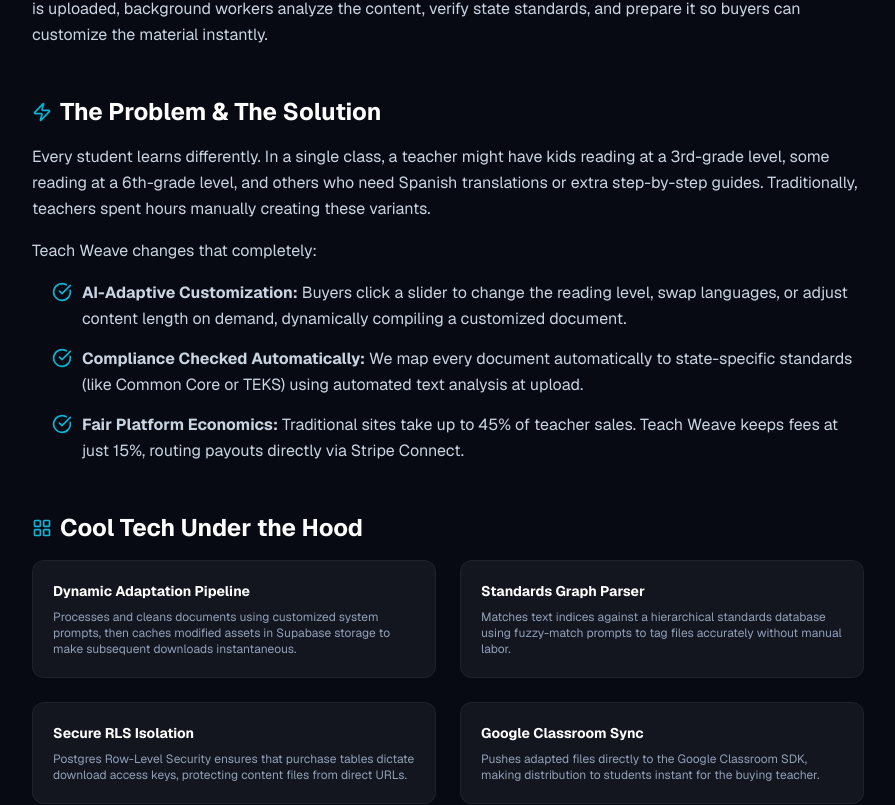
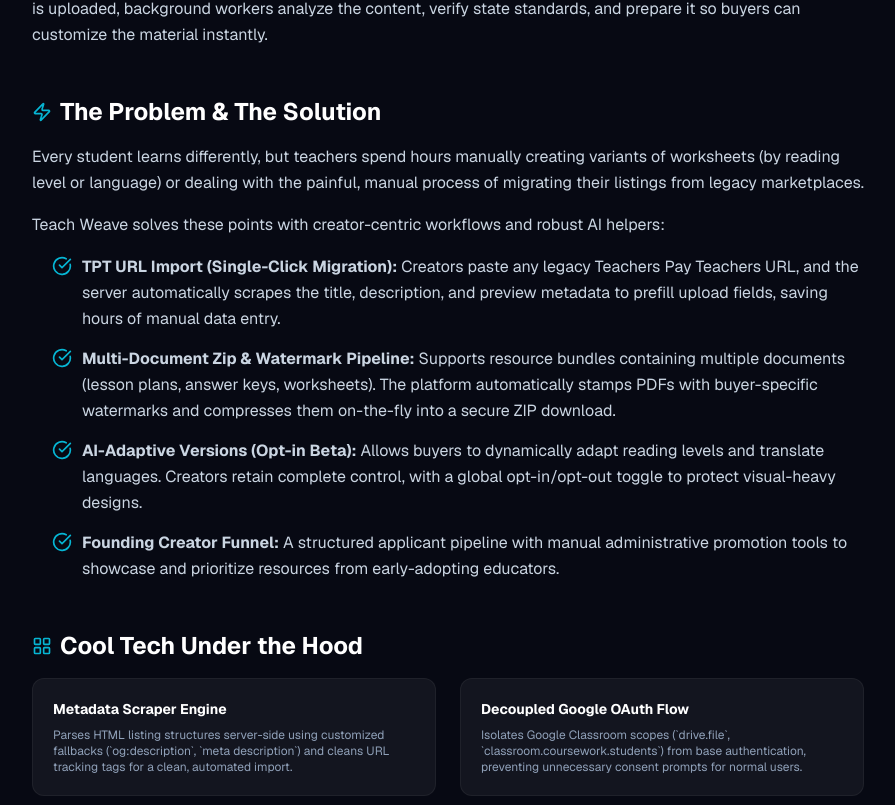
Before and after one commit to Scoce/burt-consulting, a Next.js app: page /projects/teach-weave in a window 1280 px wide. Shown: the part 1455-2260 px from the top of the page, without its empty margins (192-1087 px from the left). Built offline with nearby package versions, Linux system fonts and the light colour scheme.

Commit message:
docs: update case studies with shipped features & harden contact api for security

```diff
--- a/src/app/api/contact/route.ts
+++ b/src/app/api/contact/route.ts
@@ -61,7 +61,6 @@
     return NextResponse.json({ success: true, message: 'Contact request recorded' });
   } catch (err: unknown) {
     console.error('[api/contact] Fatal error handling contact request:', err);
-    const msg = err instanceof Error ? err.message : 'Internal Server Error';
-    return NextResponse.json({ error: msg }, { status: 500 });
+    return NextResponse.json({ error: 'Internal Server Error' }, { status: 500 });
   }
 }
--- a/src/app/projects/bank-of-gaga/page.tsx
+++ b/src/app/projects/bank-of-gaga/page.tsx
@@ -114,23 +114,27 @@
               <Users className="w-5 h-5 text-sax-gold" /> The Core Concept
             </h2>
             <p>
-              Lending money to family members is incredibly common, but it&apos;s usually tracked on random napkins or messy Excel sheets. This leads to forgotten balances, missed timelines, and awkward family dinner conversations.
+              Lending money to family members is common, but spreadsheets are poorly suited for the human side of tracking. I built Bank of Gaga to professionalize family loan agreements while keeping them friendly and accessible.
             </p>
             <p>
-              I built Bank of Gaga to solve this using a double-sided user interface:
+              The application leverages a double-sided UI tailored to different demographics:
             </p>
             <ul className="space-y-3.5 pl-5 list-none">
               <li className="flex items-start gap-2.5">
                 <CheckCircle className="w-5 h-5 text-sax-gold shrink-0 mt-0.5" />
-                <span><strong>For Lenders ("Gagas"):</strong> A highly legible, clear desktop interface. Gagas can view summaries, click to adjust payment terms, and export clean PDF loan records.</span>
+                <span><strong>High-Legibility Lender Dashboard:</strong> Tailored for older lenders ("Gagas") who value explicit UI cues, featuring a simplified layout, high-contrast states, custom Date Change modals, and easy SMS invitation sharing.</span>
               </li>
               <li className="flex items-start gap-2.5">
                 <CheckCircle className="w-5 h-5 text-sax-gold shrink-0 mt-0.5" />
-                <span><strong>For Borrowers:</strong> A mobile-first progress screen. Borrowers see when payments are due and receive friendly email alerts when a transaction is logged.</span>
+                <span><strong>Free Promissory Note Generator:</strong> A public lead magnet utility that dynamically compiles printable family loan contracts in PDF format, helping bootstrap traffic and capture email leads.</span>
               </li>
               <li className="flex items-start gap-2.5">
                 <CheckCircle className="w-5 h-5 text-sax-gold shrink-0 mt-0.5" />
-                <span><strong>Financial Literacy Arena:</strong> A mock stock market simulator. Borrowers (especially kids) can practice investing their pretend cash balance, adding a fun learning layer to debt tracking.</span>
+                <span><strong>Mortgage-Style Overpayments:</strong> Extra payments apply directly to principal reduction and shorten the term, rather than shrinking future monthly slots into weird fractional amounts (resolved based on direct feedback).</span>
+              </li>
+              <li className="flex items-start gap-2.5">
+                <CheckCircle className="w-5 h-5 text-sax-gold shrink-0 mt-0.5" />
+                <span><strong>Growth & Referrals:</strong> Mutual referral rewards and extended 30-day trial periods ensure that families get a full payment loop to experience the product before committing.</span>
               </li>
             </ul>
           </section>
@@ -142,27 +146,27 @@
             </h2>
             <div className="grid grid-cols-1 sm:grid-cols-2 gap-6 mt-4">
               <div className="p-5 rounded-xl bg-white/5 border border-white/5 space-y-2">
-                <h4 className="font-bold text-white text-sm">Amortization Engine</h4>
+                <h4 className="font-bold text-white text-sm">Amortization & Recalculation Engine</h4>
                 <p className="text-xs text-slate-400">
-                  Runs compounding math directly in database updates to calculate principal vs. interest splits, letting users make extra payments or adjust terms mid-loan.
+                  Calculates real-time principal/interest schedules dynamically, cleanly handling early payments and displaying a "Final Payment 🎉" badge on completion.
                 </p>
               </div>
               <div className="p-5 rounded-xl bg-white/5 border border-white/5 space-y-2">
-                <h4 className="font-bold text-white text-sm">Secure Entry Rate-Limiters</h4>
+                <h4 className="font-bold text-white text-sm">Manual Confirmation Loop & Plaid waitlist</h4>
                 <p className="text-xs text-slate-400">
-                  Protects sensitive entry points (like signups, password resets, and invitation links) from brute-forcing using custom serverless Redis limits.
+                  Lenders review pending payments with a dashboard card, backed by a 24h cron nudge. Includes an in-app "Join Plaid waitlist" CTA to measure demand for full integrations.
                 </p>
               </div>
               <div className="p-5 rounded-xl bg-white/5 border border-white/5 space-y-2">
-                <h4 className="font-bold text-white text-sm">GA4 Attribution Tracking</h4>
+                <h4 className="font-bold text-white text-sm">GA4 & Attribution Funnel</h4>
                 <p className="text-xs text-slate-400">
-                  Tracks subscription signups and correlates landing page flows to Stripe conversions using server-side analytics.
+                  Tracks subscription starts on `/billing/success` via Google Analytics, logging exact signup sources (Google OAuth vs. Email) to a Postgres metadata table.
                 </p>
               </div>
               <div className="p-5 rounded-xl bg-white/5 border border-white/5 space-y-2">
-                <h4 className="font-bold text-white text-sm">Email Reminders pipeline</h4>
+                <h4 className="font-bold text-white text-sm">Email & SMS Reminder Pipelines</h4>
                 <p className="text-xs text-slate-400">
-                  Integrates Resend transactional API to dispatch balance notifications and monthly receipts automatically.
+                  Triggers daily checks via cron jobs, using the Resend API to alert borrowers of upcoming due dates and notify lenders when confirmation is needed.
                 </p>
               </div>
             </div>
--- a/src/app/projects/teach-weave/page.tsx
+++ b/src/app/projects/teach-weave/page.tsx
@@ -114,23 +114,27 @@
               <Zap className="w-5 h-5 text-tech-cyan" /> The Problem & The Solution
             </h2>
             <p>
-              Every student learns differently. In a single class, a teacher might have kids reading at a 3rd-grade level, some reading at a 6th-grade level, and others who need Spanish translations or extra step-by-step guides. Traditionally, teachers spent hours manually creating these variants.
+              Every student learns differently, but teachers spend hours manually creating variants of worksheets (by reading level or language) or dealing with the painful, manual process of migrating their listings from legacy marketplaces.
             </p>
             <p>
-              Teach Weave changes that completely:
+              Teach Weave solves these points with creator-centric workflows and robust AI helpers:
             </p>
             <ul className="space-y-3.5 pl-5 list-none">
               <li className="flex items-start gap-2.5">
                 <CheckCircle className="w-5 h-5 text-tech-cyan shrink-0 mt-0.5" />
-                <span><strong>AI-Adaptive Customization:</strong> Buyers click a slider to change the reading level, swap languages, or adjust content length on demand, dynamically compiling a customized document.</span>
+                <span><strong>TPT URL Import (Single-Click Migration):</strong> Creators paste any legacy Teachers Pay Teachers URL, and the server automatically scrapes the title, description, and preview metadata to prefill upload fields, saving hours of manual data entry.</span>
               </li>
               <li className="flex items-start gap-2.5">
                 <CheckCircle className="w-5 h-5 text-tech-cyan shrink-0 mt-0.5" />
-                <span><strong>Compliance Checked Automatically:</strong> We map every document automatically to state-specific standards (like Common Core or TEKS) using automated text analysis at upload.</span>
+                <span><strong>Multi-Document Zip & Watermark Pipeline:</strong> Supports resource bundles containing multiple documents (lesson plans, answer keys, worksheets). The platform automatically stamps PDFs with buyer-specific watermarks and compresses them on-the-fly into a secure ZIP download.</span>
               </li>
               <li className="flex items-start gap-2.5">
                 <CheckCircle className="w-5 h-5 text-tech-cyan shrink-0 mt-0.5" />
-                <span><strong>Fair Platform Economics:</strong> Traditional sites take up to 45% of teacher sales. Teach Weave keeps fees at just 15%, routing payouts directly via Stripe Connect.</span>
+                <span><strong>AI-Adaptive Versions (Opt-in Beta):</strong> Allows buyers to dynamically adapt reading levels and translate languages. Creators retain complete control, with a global opt-in/opt-out toggle to protect visual-heavy designs.</span>
+              </li>
+              <li className="flex items-start gap-2.5">
+                <CheckCircle className="w-5 h-5 text-tech-cyan shrink-0 mt-0.5" />
+                <span><strong>Founding Creator Funnel:</strong> A structured applicant pipeline with manual administrative promotion tools to showcase and prioritize resources from early-adopting educators.</span>
               </li>
             </ul>
           </section>
@@ -142,27 +146,27 @@
             </h2>
             <div className="grid grid-cols-1 sm:grid-cols-2 gap-6 mt-4">
               <div className="p-5 rounded-xl bg-white/5 border border-white/5 space-y-2">
-                <h4 className="font-bold text-white text-sm">Dynamic Adaptation Pipeline</h4>
+                <h4 className="font-bold text-white text-sm">Metadata Scraper Engine</h4>
                 <p className="text-xs text-slate-400">
-                  Processes and cleans documents using customized system prompts, then caches modified assets in Supabase storage to make subsequent downloads instantaneous.
+                  Parses HTML listing structures server-side using customized fallbacks (`og:description`, `meta description`) and cleans URL tracking tags for a clean, automated import.
                 </p>
               </div>
               <div className="p-5 rounded-xl bg-white/5 border border-white/5 space-y-2">
-                <h4 className="font-bold text-white text-sm">Standards Graph Parser</h4>
+                <h4 className="font-bold text-white text-sm">Decoupled Google OAuth Flow</h4>
                 <p className="text-xs text-slate-400">
-                  Matches text indices against a hierarchical standards database using fuzzy-match prompts to tag files accurately without manual labor.
+                  Isolates Google Classroom scopes (`drive.file`, `classroom.coursework.students`) from base authentication, preventing unnecessary consent prompts for normal users.
                 </p>
               </div>
               <div className="p-5 rounded-xl bg-white/5 border border-white/5 space-y-2">
-                <h4 className="font-bold text-white text-sm">Secure RLS Isolation</h4>
+                <h4 className="font-bold text-white text-sm">Forensic PDF Watermarking</h4>
                 <p className="text-xs text-slate-400">
-                  Postgres Row-Level Security ensures that purchase tables dictate download access keys, protecting content files from direct URLs.
+                  Programmatically stamps buyer identifiers onto each PDF page before streaming, preventing illegal document leakage and sharing.
                 </p>
               </div>
               <div className="p-5 rounded-xl bg-white/5 border border-white/5 space-y-2">
-                <h4 className="font-bold text-white text-sm">Google Classroom Sync</h4>
+                <h4 className="font-bold text-white text-sm">Google Classroom Draft Integration</h4>
                 <p className="text-xs text-slate-400">
-                  Pushes adapted files directly to the Google Classroom SDK, making distribution to students instant for the buying teacher.
+                  Pushes documents directly to a teacher&apos;s Google Classroom course as a **Draft Assignment**, allowing them to verify points, topics, and due dates before students see it.
                 </p>
               </div>
             </div>
--- a/src/app/projects/teaching-sax/page.tsx
+++ b/src/app/projects/teaching-sax/page.tsx
@@ -131,19 +131,23 @@
             <ul className="space-y-3.5 pl-5 list-none">
               <li className="flex items-start gap-2.5">
                 <CheckCircle className="w-5 h-5 text-sax-gold shrink-0 mt-0.5" />
-                <span><strong>No-Friction Assignment Flow:</strong> I can write feedback during our video session and send it straight to the student&apos;s practice panel in one click—no post-lesson typing required.</span>
+                <span><strong>Onboarding Wizard & Settings UI:</strong> A multi-tab settings page allowing teachers to configure bios, teaching specialty instruments, default pricing, default lesson lengths, and calendar links.</span>
               </li>
               <li className="flex items-start gap-2.5">
                 <CheckCircle className="w-5 h-5 text-sax-gold shrink-0 mt-0.5" />
-                <span><strong>Practice Recording Log:</strong> Students record audio snippets of their homework directly in the web app. It creates a simple history log so we can hear their tone improvement over weeks and months.</span>
+                <span><strong>Tokenized Student Booking Link:</strong> A Calendly-style student self-booking workflow built on the `/contact` path with custom time templates and automated Resend confirmation emails.</span>
               </li>
               <li className="flex items-start gap-2.5">
                 <CheckCircle className="w-5 h-5 text-sax-gold shrink-0 mt-0.5" />
-                <span><strong>Parent Portal:</strong> Parents paying for lessons get a clean, simple dashboard to see practice consistency and listen to homework recordings without surveilling the student&apos;s active practice space.</span>
+                <span><strong>Google Calendar OAuth Sync:</strong> Direct integration with the Google Calendar API that synchronizes lesson time slots independently of user sign-in credentials, supporting future extension to Microsoft and Apple calendars.</span>
               </li>
               <li className="flex items-start gap-2.5">
                 <CheckCircle className="w-5 h-5 text-sax-gold shrink-0 mt-0.5" />
-                <span><strong>Stripe Billing Automations:</strong> Handles lesson reservations, automated subscription invoices, and late-cancel terms without awkward follow-up messages.</span>
+                <span><strong>iCal Subscription Feed:</strong> Generates a read-only `.ics` calendar URL in standard RFC 5545 format at `/api/calendar/[token]`, enabling teachers and students to sync active lessons to their native phone calendar apps.</span>
+              </li>
+              <li className="flex items-start gap-2.5">
+                <CheckCircle className="w-5 h-5 text-sax-gold shrink-0 mt-0.5" />
+                <span><strong>Multi-Tenant Architecture from Day One:</strong> Ensures absolute tenant isolation across all scheduling tables using custom database schemas scoped by `teacher_id` with automatic backfill hooks during user creation.</span>
               </li>
             </ul>
           </section>
--- a/src/app/projects/truths-and-lies/page.tsx
+++ b/src/app/projects/truths-and-lies/page.tsx
@@ -112,7 +112,7 @@
               This app started as a fun, educational way to teach my 8-year-old son how programming and AI work. He came up with the core ideas—choosing categories like Sports Stars and Movies, setting up a Hall of Fame leaderboard, and designing how the badges should look.
             </p>
             <p>
-              Together, we explored how to collaborate with AI:
+              Together, we expanded the solo game into a real-time classroom multiplayer experience:
             </p>
             <ul className="space-y-3.5 pl-5 list-none">
               <li className="flex items-start gap-2.5">
@@ -121,11 +121,15 @@
               </li>
               <li className="flex items-start gap-2.5">
                 <CheckCircle className="w-5 h-5 text-tech-violet shrink-0 mt-0.5" />
-                <span><strong>Targeting Content:</strong> Teaching the model to adapt questions based on age—generating Elsa and Superhero questions for kids, and classical music or deep tech trivia for adults.</span>
+                <span><strong>Smartboard & Live Contest Suite:</strong> Designed for teachers to project educational warm-ups on a Smartboard or run 15-second speed contests where students scan a QR code to answer on their own devices.</span>
               </li>
               <li className="flex items-start gap-2.5">
                 <CheckCircle className="w-5 h-5 text-tech-violet shrink-0 mt-0.5" />
-                <span><strong>Database Gamification:</strong> Setting up simple schemas on Neon to store user scores, streak milestones, and award achievements (like getting 5 correct answers in a row).</span>
+                <span><strong>AI-Assisted Nickname Moderation:</strong> A safety pipeline using Gemini-2.5-flash to screen student lobby names in real time, automatically blocking profanity, crude numbers, and Gen Alpha brainrot slang (like *skibidi* or *gyatt*).</span>
+              </li>
+              <li className="flex items-start gap-2.5">
+                <CheckCircle className="w-5 h-5 text-tech-violet shrink-0 mt-0.5" />
+                <span><strong>Zero-Friction Guest Mode:</strong> Automatically creates mock sessions on landing, letting users jump straight into gameplay without completing email registrations.</span>
               </li>
             </ul>
           </section>
@@ -143,21 +147,21 @@
                 </p>
               </div>
               <div className="p-5 rounded-xl bg-white/5 border border-white/5 space-y-2">
-                <h4 className="font-bold text-white text-sm">Age Division scoreboards</h4>
+                <h4 className="font-bold text-white text-sm">AI Classroom safety</h4>
                 <p className="text-xs text-slate-400">
-                  Separates score submissions into three different leaderboard divisions to keep matches fair and fun for all players.
+                  Uses strict K-12 moderator system instructions with JSON response schemas to identify cuss evasions, inappropriate numbers, and meme slang.
                 </p>
               </div>
               <div className="p-5 rounded-xl bg-white/5 border border-white/5 space-y-2">
-                <h4 className="font-bold text-white text-sm">Local Mock Database</h4>
+                <h4 className="font-bold text-white text-sm">Live Lobby speed leaderboard</h4>
                 <p className="text-xs text-slate-400">
-                  Implements an in-memory SQL simulator that mimics games, users, and achievements tables to make offline development possible.
+                  Provides a real-time lobby where answers submitted via mobile devices calculate score metrics based on response speed.
                 </p>
               </div>
               <div className="p-5 rounded-xl bg-white/5 border border-white/5 space-y-2">
-                <h4 className="font-bold text-white text-sm">Badge Unlock pipeline</h4>
+                <h4 className="font-bold text-white text-sm">Neon Serverless DB</h4>
                 <p className="text-xs text-slate-400">
-                  Checks streak counts and login times after each turn to trigger badge awards, saving achievements to a relational user table.
+                  Stores live lobbies, user profiles, streaks, and unlocked badges in a scalable relational database with Jose-backed JWT auth tokens.
                 </p>
               </div>
             </div>
--- a/src/lib/email.ts
+++ b/src/lib/email.ts
@@ -12,19 +12,35 @@
   message: string;
 }
 
+function escapeHtml(text: string): string {
+  return text
+    .replace(/&/g, '&amp;')
+    .replace(/</g, '&lt;')
+    .replace(/>/g, '&gt;')
+    .replace(/"/g, '&quot;')
+    .replace(/'/g, '&#039;');
+}
+
 export async function sendContactEmail(payload: EmailPayload) {
   const { name, email, company, message } = payload;
-  const companyStr = company ? ` at ${company}` : '';
 
-  const subject = `New Portfolio Inquiry from ${name}${companyStr}`;
+  // HTML-escape user inputs to prevent XSS injection in email clients
+  const escapedName = escapeHtml(name);
+  const escapedEmail = escapeHtml(email);
+  const escapedCompany = company ? escapeHtml(company) : '';
+  const escapedMessage = escapeHtml(message);
+
+  const companyStr = escapedCompany ? ` at ${escapedCompany}` : '';
+  const subject = `New Portfolio Inquiry from ${escapedName}${companyStr}`;
+
   const html = `
     <h2>New Contact Form Submission</h2>
-    <p><strong>Name:</strong> ${name}</p>
-    <p><strong>Email:</strong> ${email}</p>
-    <p><strong>Company:</strong> ${company || 'N/A'}</p>
+    <p><strong>Name:</strong> ${escapedName}</p>
+    <p><strong>Email:</strong> ${escapedEmail}</p>
+    <p><strong>Company:</strong> ${escapedCompany || 'N/A'}</p>
     <p><strong>Message:</strong></p>
     <div style="background-color: #f5f5f5; padding: 15px; border-left: 4px solid #B27B20; border-radius: 4px; white-space: pre-wrap;">
-      ${message}
+      ${escapedMessage}
     </div>
     <br/>
     <hr/>
```
